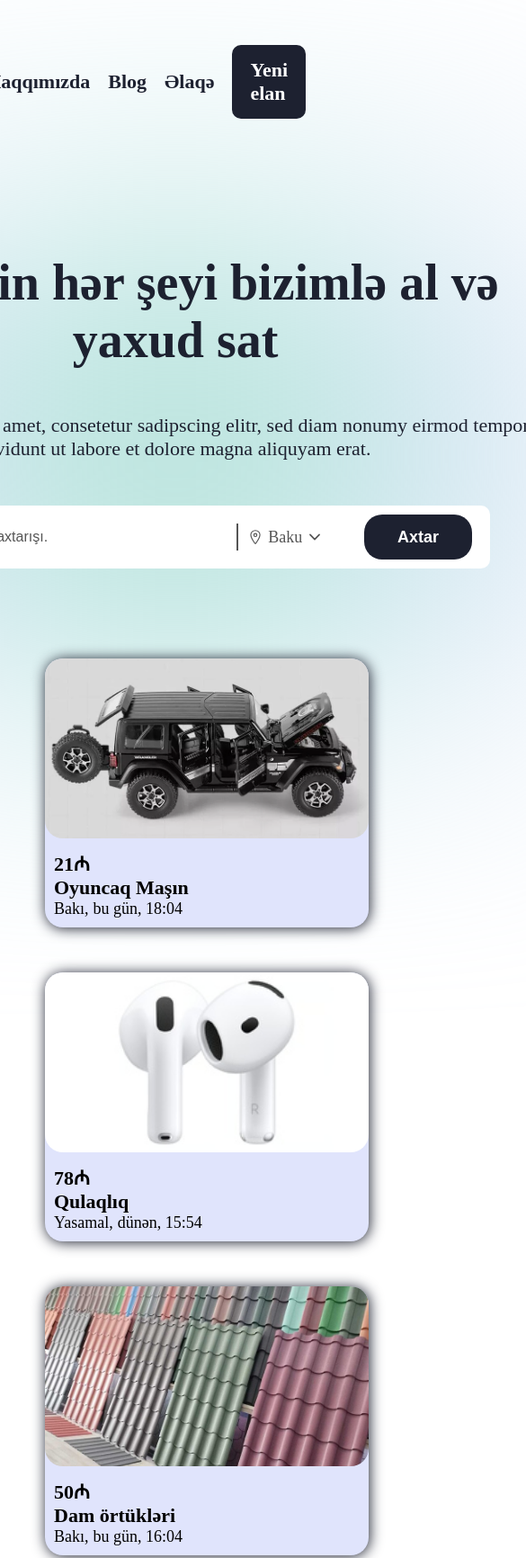
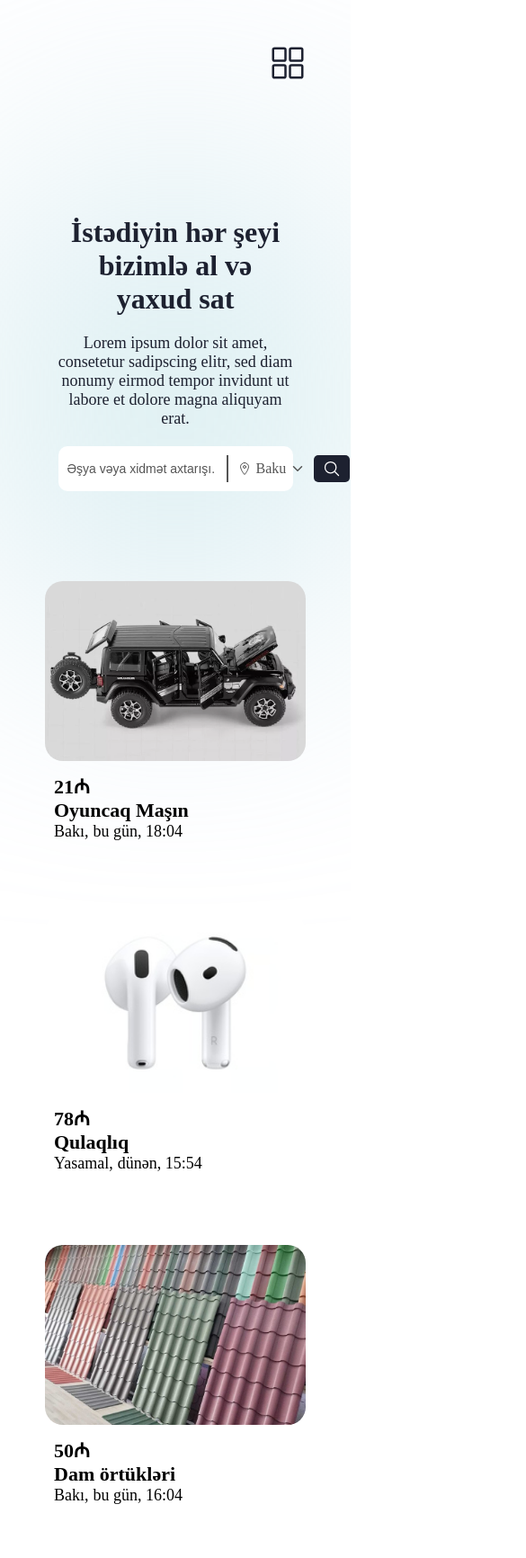
Before and after one commit to Natiq96/course-project-2, a plain HTML site: page index.html in a window 390 px wide. Shown: the top 1732 px of the page at 90% size, 585 px wide, since content can reach past the window. Drawn offline with nearby package versions, Linux system fonts and the light colour scheme.

Commit message:
natigsh-1

```diff
--- a/index.html
+++ b/index.html
@@ -18,6 +18,10 @@
         <div class="nav-child">Blog</div>
         <div class="nav-child">Əlaqə</div>
         <div class="nav-child active">Yeni elan</div>
+    </section>
+
+    <section class="nav-icon-mobile">
+        <ion-icon name="grid-outline"></ion-icon>
     </section>
 
     <section class="card-con">
@@ -75,7 +79,7 @@
 
                     </div>
                 </div>
-                <button>Axtar</button>
+                <button><p>Axtar</p> <ion-icon name="search-outline"></ion-icon></button>
             </div>
             <div class="gradient">
 
--- a/static/css/style.css
+++ b/static/css/style.css
@@ -23,6 +23,10 @@ html {
     font-size: 10px;
 }
 
+
+
+
+
 .nav {
     width: 100%;
     padding: 5rem;
@@ -30,6 +34,10 @@ html {
     justify-content: flex-end;
     align-items: center;
     gap: 2rem;
+}
+
+.nav-icon-mobile {
+    display: none;
 }
 
 .nav-child {
@@ -52,6 +60,7 @@ html {
     display: flex;
     flex-direction: column;
     align-items: center;
+    justify-content: center;
 }
 
 .card-con-header {
@@ -96,7 +105,7 @@ html {
     display: flex;
     gap: 1rem;
     background-color: var(--text-light-color);
-    padding: 1rem 2rem ;
+    padding: 1rem 2rem;
     border-radius: 1rem;
     align-items: center;
 }
@@ -110,12 +119,12 @@ html {
     height: 3rem;
 }
 
-.search input::placeholder{
+.search input::placeholder {
     color: var(--placeholder-color);
     font-size: 1.6rem;
 }
 
-.city{
+.city {
     width: 15rem;
     display: flex;
     font-size: 1.8rem;
@@ -126,7 +135,7 @@ html {
 }
 
 
-.privateCity{
+.privateCity {
     display: none;
     flex-direction: column;
     position: absolute;
@@ -140,7 +149,7 @@ html {
 
     border: 1px solid var(--border-color);
     border-radius: 0.5rem;
-    box-shadow: 0 4px 8px rgba(0,0,0,0.1);
+    box-shadow: 0 4px 8px rgba(0, 0, 0, 0.1);
     z-index: 1000;
 }
 
@@ -163,7 +172,7 @@ html {
     background-color: var(--l-gradinet-color-1);
 }
 
-.search button{
+.search button {
     width: 15rem;
     height: 5rem;
     background-color: var(--text-color);
@@ -172,69 +181,80 @@ html {
     border-radius: 2rem;
     font-size: 1.8rem;
     font-weight: 700;
+    display: flex;
+    align-items: center;
+    justify-content: center;
 }
 
-.card-box{
-    width: 100%;
+.search button ion-icon {
+    display: none;
+}
+
+.card-box {
     display: flex;
     flex-wrap: wrap;
-    gap: calc((100% - 4 * 360px) / 3);
+    gap: 2rem;
+    justify-content: center;
+    /* ortalamaq üçün */
 }
 
-.card{
-    width: 36rem;
+.card {
+    flex: 1 1 360px;
+    /* minimum 360px olsun */
+    max-width: 360px;
     margin-top: 5rem;
-    background-color: var(--card-bg-color);
-    border-radius: 2rem;
-    box-shadow: 1px 1px 15px var(--text-color);
 }
 
-.card-text{
+
+.card-text {
     padding: 1rem;
 }
 
-.bmw{
+.bmw {
     background-color: var(--gradient-color-3);
     border-radius: 2rem;
 }
 
-.bmw img,.assus img{
+.bmw img,
+.assus img {
     padding: 2rem;
 }
 
 
-.wrangler,.assus{
+.wrangler,
+.assus {
     background-color: var(--gradient-color-5);
     border-radius: 2rem;
 }
 
-.wrangler img{
+.wrangler img {
     padding: 2rem;
 }
 
-.card-img img{
-    width: 36rem;
+.card-img img {
+    width: 100%;
     height: 20rem;
     object-fit: cover;
     border-radius: 2rem;
 }
 
-.price p,.product-name p{
+.price p,
+.product-name p {
     font-size: 2.2rem;
     font-weight: 700;
 }
 
-.product-date{
+.product-date {
     display: flex;
     font-size: 1.8rem;
     gap: .5rem;
 }
 
-.more-box{
+.more-box {
     margin-top: 5rem;
 }
 
-.more-box button{
+.more-box button {
     padding: 2rem;
     font-size: 1.8rem;
     font-weight: 600;
@@ -243,3 +263,202 @@ html {
     border: none;
     border-radius: 2rem;
 }
+
+
+@media (max-width: 850px) {
+    .card-box {
+        justify-content: center;
+        gap: 1.5rem;
+    }
+
+    .card {
+        flex: 1 1 250px;
+        max-width: 250px;
+    }
+
+    .card-img img {
+        width: 250px;
+        height: 170px;
+    }
+
+    .card-con-header {
+        max-width: 60rem;
+    }
+}
+
+
+@media (max-width: 650px) {
+    .nav-icon-mobile {
+        display: flex;
+        justify-content: flex-end;
+        width: 100%;
+        padding: 5rem;
+    }
+
+    .nav-icon-mobile ion-icon {
+        font-size: 4rem;
+        color: var(--text-color);
+    }
+
+
+
+    .nav {
+        display: none;
+    }
+
+    .nav-child {
+        display: none;
+    }
+
+    .card-con-header {
+        max-width: 90%;
+        gap: 2rem;
+    }
+
+    .card-box {
+        justify-content: center;
+    }
+
+
+    .cc-header {
+        font-size: 3.2rem;
+    }
+
+    .cc-text {
+        font-size: 1.8rem;
+    }
+
+    .search {
+        width: 100%;
+        padding: 1rem;
+    }
+
+    .search input {
+        width: 30rem;
+    }
+
+    .search input::placeholder {
+        font-size: 1.4rem;
+    }
+
+    .city {
+        width: 10rem;
+        font-size: 1.6rem;
+        display: flex;
+        justify-content: center;
+    }
+
+
+    .privateCity {
+        display: none;
+        flex-direction: column;
+        position: absolute;
+        width: 12rem;
+        top: 2rem;
+        background-color: var(--gradient-color-4);
+        padding: 1rem;
+        height: 10rem;
+        overflow-x: hidden;
+        overflow-y: auto;
+
+        border: 1px solid var(--border-color);
+        border-radius: 0.5rem;
+        box-shadow: 0 4px 8px rgba(0, 0, 0, 0.1);
+        z-index: 1000;
+    }
+
+
+
+    .search button {
+        width: 5rem;
+        padding: 5px 1rem;
+        height: 3rem;
+        border-radius: 5px;
+    }
+
+    .search button p {
+        display: none;
+    }
+
+    .search button ion-icon {
+        display: block;
+        font-size: 2rem;
+    }
+
+    .card-box {
+        display: flex;
+        flex-wrap: wrap;
+        gap: 2rem;
+        justify-content: center;
+        /* ortalamaq üçün */
+    }
+
+    .card {
+        flex: 1 1 360px;
+        /* minimum 360px olsun */
+        max-width: 360px;
+        margin-top: 5rem;
+    }
+
+
+    .card-text {
+        padding: 1rem;
+    }
+
+    .bmw {
+        background-color: var(--gradient-color-3);
+        border-radius: 2rem;
+    }
+
+    .bmw img,
+    .assus img {
+        padding: 2rem;
+    }
+
+
+    .wrangler,
+    .assus {
+        background-color: var(--gradient-color-5);
+        border-radius: 2rem;
+    }
+
+    .wrangler img {
+        padding: 2rem;
+    }
+
+    .card-img img {
+        width: 100%;
+        height: 20rem;
+        object-fit: cover;
+        border-radius: 2rem;
+    }
+
+    .price p,
+    .product-name p {
+        font-size: 2.2rem;
+        font-weight: 700;
+    }
+
+    .product-date {
+        display: flex;
+        font-size: 1.8rem;
+        gap: .5rem;
+    }
+
+    .more-box {
+        margin-top: 5rem;
+    }
+
+    .more-box button {
+        padding: 2rem;
+        font-size: 1.8rem;
+        font-weight: 600;
+        color: var(--text-light-color);
+        background-color: var(--text-color);
+        border: none;
+        border-radius: 2rem;
+    }
+
+
+
+}
--- a/static/js/index.js
+++ b/static/js/index.js
@@ -25,7 +25,7 @@ cityItem.forEach(item =>{
 
 
 input.addEventListener("input", function() {
-    if (input.value.length >= 55) {
+    if (input.value.length >= 30) {
         input.value = input.value.slice(0, 55);
         alert("Simvol sayı 55-dir!!!")
     }
```
Also changed, not shown: static/img/menu-button.png (added).
